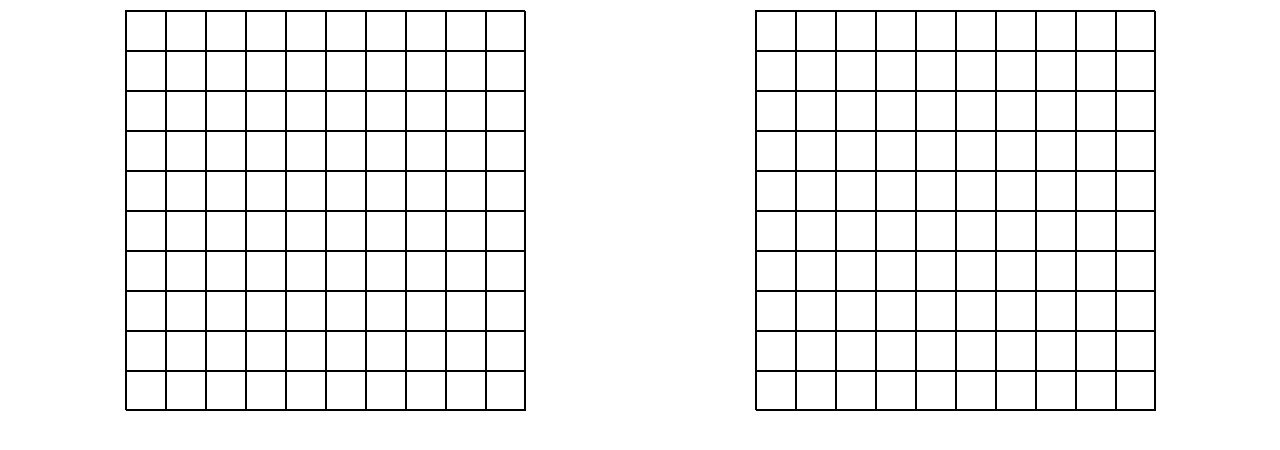
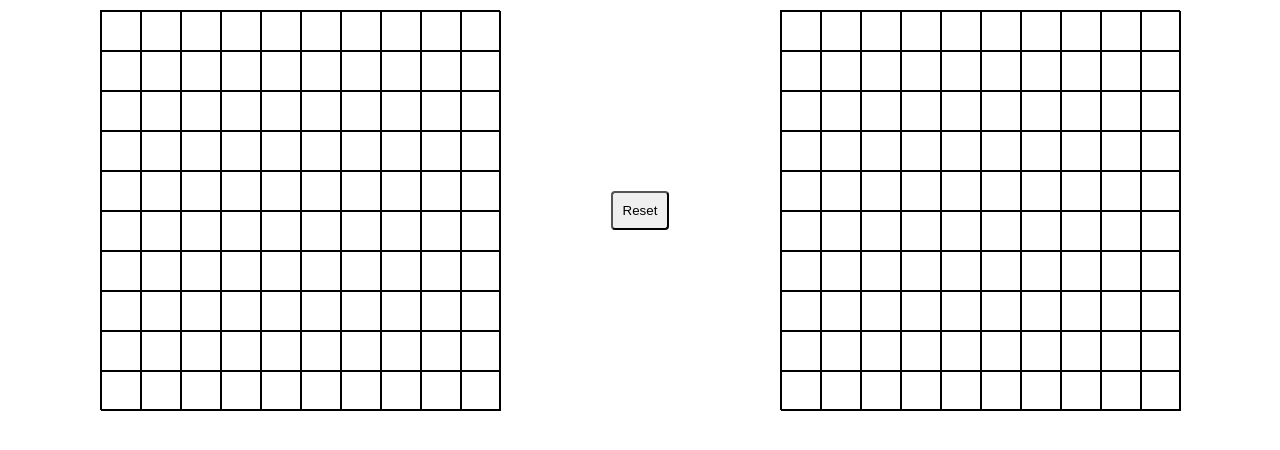
Before and after one commit to mekbibisdone/battleship, a website built with webpack: page src/template.html in a window 1280 px wide. Built offline with nearby package versions, Linux system fonts and the light colour scheme.

Commit message:
Add a reset game functionality

```diff
--- a/src/GameController.js
+++ b/src/GameController.js
@@ -80,11 +80,17 @@ export default (function GameController() {
       return true;
     return false;
   }
+  function resetGame() {
+    AIGameBoard = placeAIShips();
+    playerGameBoard = gameBoardController.createGameBoard(10, 10);
+    playerGameBoard = placePlayerShips();
+  }
   return {
     getAIGameBoard,
     getPlayerGameBoard,
     attackAIShips,
     attackPlayerShips,
     isGameOver,
+    resetGame,
   };
 })();
--- a/src/main.js
+++ b/src/main.js
@@ -1,10 +1,24 @@
 import "./style.css";
 import GameController from "./GameController";
-const playerBoard = document.querySelector(".boardLeft");
-const AIBoard = document.querySelector(".boardRight");
+createGameBoard();
 
-createCells(playerBoard, "player");
-createCells(AIBoard, "AI");
+function createGameBoard() {
+  const boards = document.querySelector(".boards");
+  const playerBoard = document.createElement("div");
+  playerBoard.classList.toggle("boardLeft");
+  const AIBoard = document.createElement("div");
+  AIBoard.classList.toggle("boardRight");
+  const resetButton = document.createElement("button");
+  resetButton.textContent = "Reset";
+  resetButton.classList.toggle("reset");
+  resetButton.addEventListener("click", resetGame);
+  const winnerStatus = document.createElement("h1");
+  winnerStatus.classList.toggle("winner");
+  boards.append(playerBoard, resetButton, AIBoard, winnerStatus);
+  createCells(playerBoard, "player");
+  createCells(AIBoard, "AI");
+}
+
 function createCells(board, boardOwner) {
   const width = board.offsetWidth;
   const height = board.offsetHeight;
@@ -78,3 +92,10 @@ function handleWinStatus(win) {
     AIBoardCell.removeEventListener("click", attackAIShips);
   });
 }
+
+function resetGame() {
+  const boards = document.querySelector(".boards");
+  boards.textContent = "";
+  GameController.resetGame();
+  createGameBoard();
+}
--- a/src/style.css
+++ b/src/style.css
@@ -9,7 +9,7 @@
 .boards {
   display: grid;
   padding: 10px;
-  grid-template-columns: repeat(2,1fr);
+  grid-template-columns: 1fr 100px 1fr;
   justify-items: center;
 }
 .boardLeft, .boardRight {
@@ -23,3 +23,9 @@
   display: grid;
   align-items: center;
 }
+
+.reset {
+  align-self: center;
+  padding: 10px;
+  border-radius: 4px;
+}
--- a/src/template.html
+++ b/src/template.html
@@ -10,11 +10,8 @@
 
 <body>
   <div class="boards">
-    <div class="boardLeft"></div>
-    <div class="boardRight"></div>
-    <h1 class="winner">
-      </p>
   </div>
+
 </body>
 
 </html>
```
